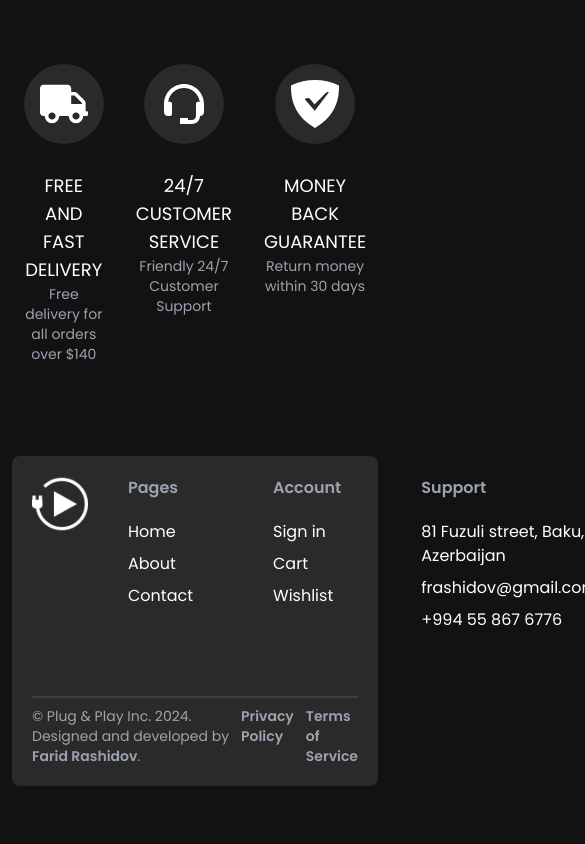
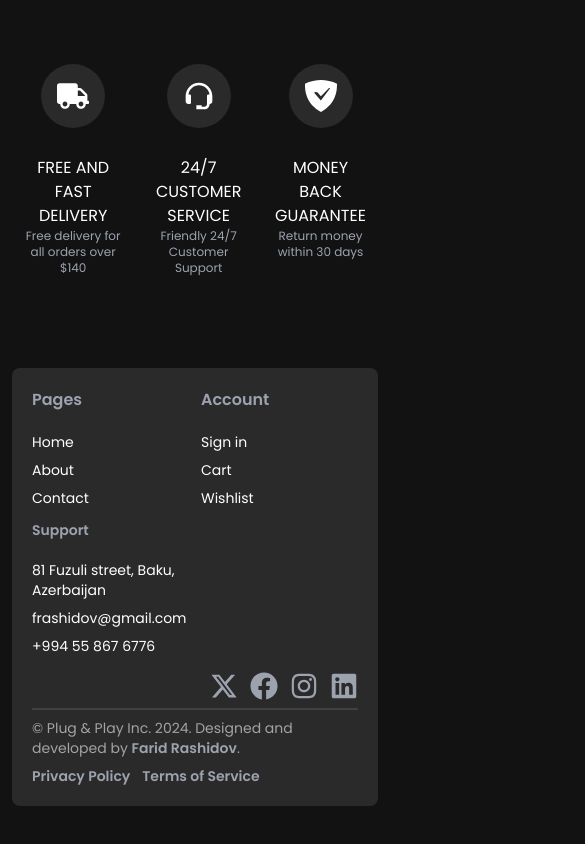
Before and after one commit to imrashidov/plug-and-play, a React (Vite) app: page / in a window 390 px wide. Shown: the part 4501-5345 px from the top of the page, 585 px wide, since content can reach past the window. Built offline with nearby package versions, Linux system fonts and the light colour scheme.

Commit message:
Add: Responsive design for Footer and "Banner" Section

```diff
--- a/src/components/Footer.jsx
+++ b/src/components/Footer.jsx
@@ -4,7 +4,8 @@ import logo from "../assets/logo.png";
 
 const Footer = () => {
   return (
-    <footer className="container">
+    <footer>
+      <div className="container">
         <div className="footer-container">
           <div className="footer-container-top">
             <Link to="/" className="footer-logo">
@@ -33,7 +34,11 @@ const Footer = () => {
               </div>
               <div className="footer-socials">
                 {SocialData.map((social) => (
-                <Link key={social.id} to={social.path} className="social-links">
+                  <Link
+                    key={social.id}
+                    to={social.path}
+                    className="social-links"
+                  >
                     {social.name}
                   </Link>
                 ))}
@@ -54,6 +59,7 @@ const Footer = () => {
             </div>
           </div>
         </div>
+      </div>
     </footer>
   );
 };
--- a/src/index.css
+++ b/src/index.css
@@ -288,7 +288,7 @@ button {
   @apply flex flex-col items-center p-3;
 }
 .banner-item span {
-  @apply bg-dark-secondary p-2 rounded-full w-20 h-20 flex items-center justify-center;
+  @apply bg-dark-secondary p-2 rounded-full w-20 h-20 max-md:w-16 max-md:h-16 flex items-center justify-center;
 }
 .banner-item-logo svg {
   @apply w-full h-full p-2;
@@ -297,10 +297,10 @@ button {
   @apply mt-7;
 }
 .banner-item-text h4 {
-  @apply uppercase text-xl max-md:text-lg;
+  @apply uppercase text-xl max-md:text-base;
 }
 .banner-item-text p {
-  @apply text-gray-400 text-sm;
+  @apply text-gray-400 text-sm max-md:text-xs;
 }
 
 /* Banner Section End */
@@ -316,16 +316,16 @@ footer a {
   @apply flex gap-10;
 }
 .footer-logo {
-  @apply h-fit shrink-0;
+  @apply h-fit shrink-0 max-md:hidden;
 }
 .footer-logo img {
   @apply w-14 h-14 invert;
 }
 .footer-main-top {
-  @apply w-full flex justify-between;
+  @apply w-full flex justify-between max-lg:flex-col max-lg:gap-4;
 }
 .footer-links-main {
-  @apply flex gap-20;
+  @apply flex gap-20 max-lg:gap-3 max-lg:w-full max-lg:justify-between max-sm:grid max-sm:grid-cols-2;
 }
 .footer-links {
   @apply flex flex-col gap-2;
@@ -334,17 +334,20 @@ footer a {
 .footer-support h6 {
   @apply text-gray-400 font-semibold mb-3;
 }
+.footer-links li {
+  @apply max-md:text-sm;
+}
 .footer-support {
-  @apply flex flex-col gap-2;
+  @apply flex flex-col gap-2 max-md:text-sm;
 }
 .footer-socials {
-  @apply flex h-fit gap-3;
+  @apply flex h-fit gap-3 max-lg:self-end;
 }
 .social-links svg {
   @apply text-gray-400  h-7 w-7 hover:fill-dark-primary transition-all duration-300;
 }
 .footer-container-bottom {
-  @apply border-t-2 mt-16 border-neutral-700 pt-2 flex justify-between gap-2;
+  @apply border-t-2 mt-16 border-neutral-700 pt-2 flex justify-between gap-2 max-lg:flex-col max-lg:mt-2;
 }
 .footer-container-bottom p {
   @apply text-sm text-neutral-400;
```
Lines whose indentation alone changed are shown as unchanged.
